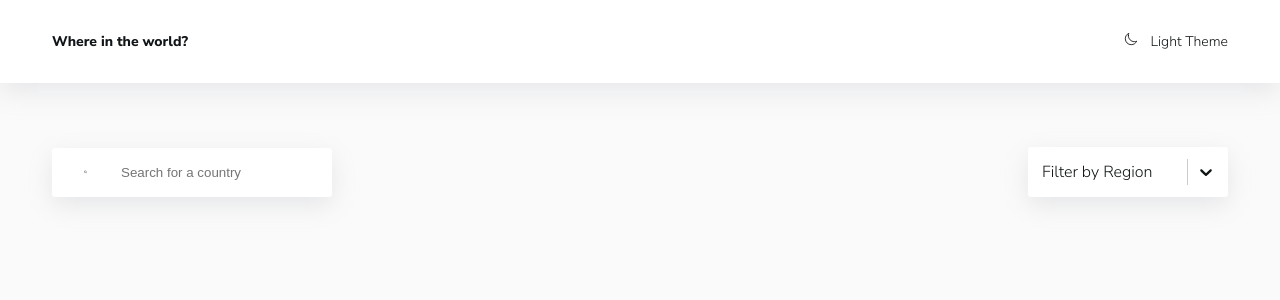
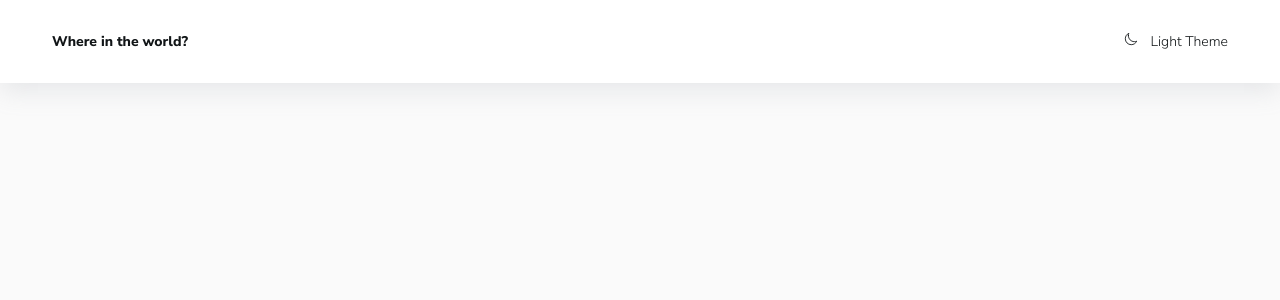
Before and after one commit to svdunaev/countries-spa, a React (Create React App) app: page / in a window 1280 px wide. Shown: the top 300 px of the page. Built offline with nearby package versions, Linux system fonts and the light colour scheme; no server answers.

Commit message:
refactor: change homepage route

```diff
--- a/src/App.jsx
+++ b/src/App.jsx
@@ -16,7 +16,7 @@ function App() {
     <Header></Header>
     <Main>
       <Routes>
-        <Route path='/' element={<HomePage countries={countries} setCountries={setCountries} />} />
+        <Route path='/countries-spa' element={<HomePage countries={countries} setCountries={setCountries} />} />
         <Route path='country/:name' element={<Details />} />
         <Route element={<NotFound />}/>
       </Routes>
```
